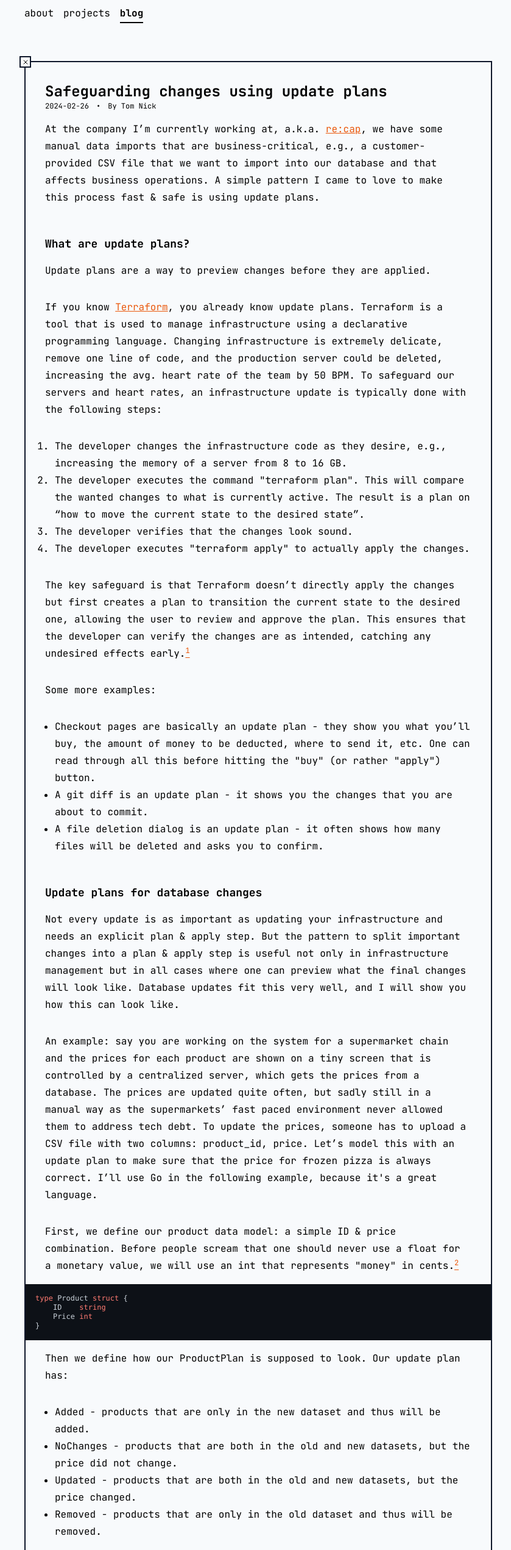
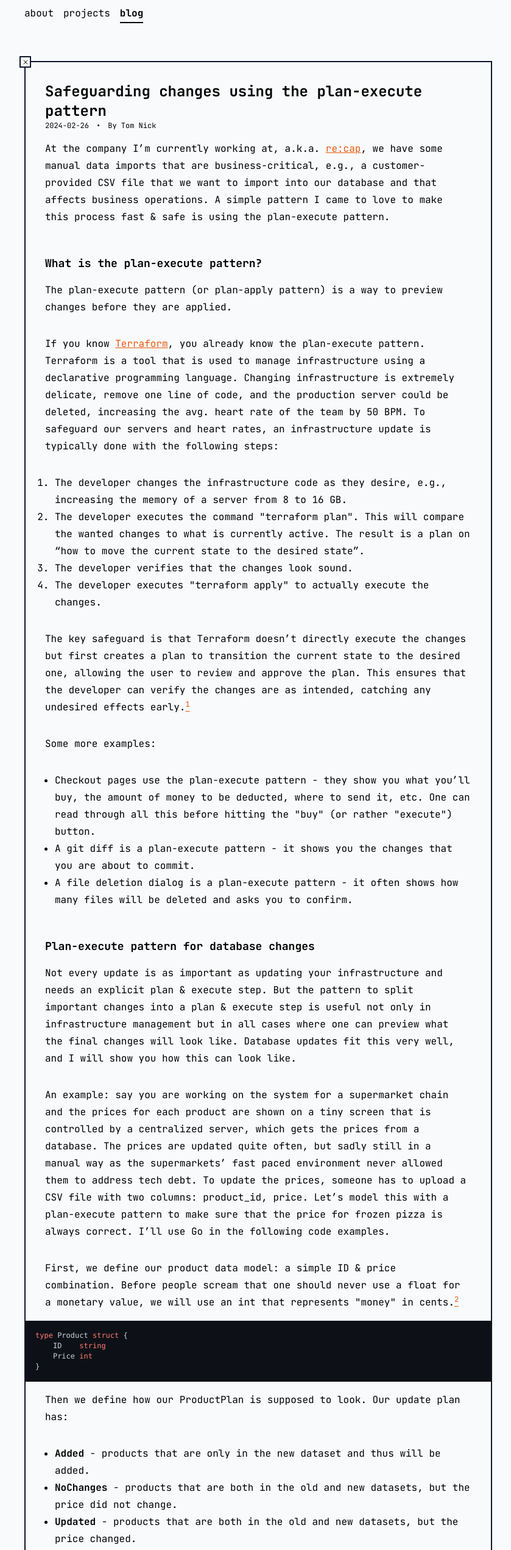
Before and after one commit to TN1ck/tn1ck.com, a Next.js app: page /blog/update-plans in a window 1280 px wide. Shown: the part 40-2582 px from the top of the page at 61% size, without its empty margins (216-1055 px from the left). Built offline with nearby package versions, Linux system fonts and the light colour scheme.

Commit message:
chore: rename update-plans to plan-execute pattern

```diff
--- a/pages/blog/update-plans.tsx
+++ b/pages/blog/update-plans.tsx
@@ -208,7 +208,7 @@ pepper,100
                 onClick={handleApply}
                 disabled={!updatePlan}
               >
-                Apply
+                Execute
               </button>
             </div>
           </Card>
@@ -273,7 +273,7 @@ pepper,100
 }
 
 export const METADATA = {
-  title: "Safeguarding changes using update plans",
+  title: "Safeguarding changes using the plan-execute pattern",
   date: "2024-02-26",
   slug: "update-plans",
 }
@@ -288,20 +288,22 @@ const UpdatePlans: NextPage = () => {
           imports that are business-critical, e.g., a customer-provided CSV file
           that we want to import into our database and that affects business
           operations. A simple pattern I came to love to make this process fast
-          & safe is using update plans.
+          & safe is using the plan-execute pattern.
         </p>
-        <h3>What are update plans?</h3>
+        <h3>What is the plan-execute pattern?</h3>
         <p>
-          Update plans are a way to preview changes before they are applied.
+          The plan-execute pattern (or plan-apply pattern) is a way to preview
+          changes before they are applied.
         </p>
         <p>
           If you know <a href="https://www.terraform.io/">Terraform</a>, you
-          already know update plans. Terraform is a tool that is used to manage
-          infrastructure using a declarative programming language. Changing
-          infrastructure is extremely delicate, remove one line of code, and the
-          production server could be deleted, increasing the avg. heart rate of
-          the team by 50 BPM. To safeguard our servers and heart rates, an
-          infrastructure update is typically done with the following steps:
+          already know the plan-execute pattern. Terraform is a tool that is
+          used to manage infrastructure using a declarative programming
+          language. Changing infrastructure is extremely delicate, remove one
+          line of code, and the production server could be deleted, increasing
+          the avg. heart rate of the team by 50 BPM. To safeguard our servers
+          and heart rates, an infrastructure update is typically done with the
+          following steps:
         </p>
         <ol>
           <li>
@@ -315,16 +317,16 @@ const UpdatePlans: NextPage = () => {
           </li>
           <li>The developer verifies that the changes look sound.</li>
           <li>
-            The developer executes "terraform apply" to actually apply the
+            The developer executes "terraform apply" to actually execute the
             changes.
           </li>
         </ol>
         <p>
-          The key safeguard is that Terraform doesn’t directly apply the changes
-          but first creates a plan to transition the current state to the
-          desired one, allowing the user to review and approve the plan. This
-          ensures that the developer can verify the changes are as intended,
-          catching any undesired effects early.
+          The key safeguard is that Terraform doesn’t directly execute the
+          changes but first creates a plan to transition the current state to
+          the desired one, allowing the user to review and approve the plan.
+          This ensures that the developer can verify the changes are as
+          intended, catching any undesired effects early.
           <a href="#footnotes">
             <sup>1</sup>
           </a>
@@ -332,25 +334,25 @@ const UpdatePlans: NextPage = () => {
         <p>Some more examples:</p>
         <ul>
           <li>
-            Checkout pages are basically an update plan - they show you what
+            Checkout pages use the plan-execute pattern - they show you what
             you’ll buy, the amount of money to be deducted, where to send it,
             etc. One can read through all this before hitting the "buy" (or
-            rather "apply") button.
+            rather "execute") button.
           </li>
           <li>
-            A git diff is an update plan - it shows you the changes that you are
-            about to commit.
+            A git diff is a plan-execute pattern - it shows you the changes that
+            you are about to commit.
           </li>
           <li>
-            A file deletion dialog is an update plan - it often shows how many
-            files will be deleted and asks you to confirm.
+            A file deletion dialog is a plan-execute pattern - it often shows
+            how many files will be deleted and asks you to confirm.
           </li>
         </ul>
-        <h3>Update plans for database changes</h3>
+        <h3>Plan-execute pattern for database changes</h3>
         <p>
           Not every update is as important as updating your infrastructure and
-          needs an explicit plan & apply step. But the pattern to split
-          important changes into a plan & apply step is useful not only in
+          needs an explicit plan & execute step. But the pattern to split
+          important changes into a plan & execute step is useful not only in
           infrastructure management but in all cases where one can preview what
           the final changes will look like. Database updates fit this very well,
           and I will show you how this can look like.
@@ -363,9 +365,8 @@ const UpdatePlans: NextPage = () => {
           manual way as the supermarkets’ fast paced environment never allowed
           them to address tech debt. To update the prices, someone has to upload
           a CSV file with two columns: product_id, price. Let’s model this with
-          an update plan to make sure that the price for frozen pizza is always
-          correct. I’ll use Go in the following example, because it's a great
-          language.
+          a plan-execute pattern to make sure that the price for frozen pizza is
+          always correct. I’ll use Go in the following code examples.
         </p>
         <p>
           First, we define our product data model: a simple ID & price
@@ -390,20 +391,20 @@ type Product struct {
         </p>
         <ul>
           <li>
-            Added - products that are only in the new dataset and thus will be
-            added.
+            <strong>Added</strong> - products that are only in the new dataset
+            and thus will be added.
           </li>
           <li>
-            NoChanges - products that are both in the old and new datasets, but
-            the price did not change.
+            <strong>NoChanges</strong> - products that are both in the old and
+            new datasets, but the price did not change.
           </li>
           <li>
-            Updated - products that are both in the old and new datasets, but
-            the price changed.
+            <strong>Updated</strong> - products that are both in the old and new
+            datasets, but the price changed.
           </li>
           <li>
-            Removed - products that are only in the old dataset and thus will be
-            removed.
+            <strong>Removed</strong> - products that are only in the old dataset
+            and thus will be removed.
           </li>
         </ul>
         <CodeBlock language="go" className="-mx-8">
@@ -464,7 +465,7 @@ func CreatePlan(
 `}
         </CodeBlock>
         <p>
-          To actually apply these changes, we define an interface that will
+          To actually execute these changes, we define an interface that will
           represent the database. We keep it simple and do not use any batch
           updates/inserts here.
         </p>
@@ -478,7 +479,7 @@ type Repo interface {
 	Transaction(func(repo Repo) error) error
 }
 
-func (pup ProductUpdatePlan) Apply(repo Repo) error {
+func (pup ProductUpdatePlan) Execute(repo Repo) error {
 	return repo.Transaction(func(repo Repo) error {
 		for _, product := range pup.Added {
 			err := repo.InsertProduct(product)
@@ -527,7 +528,7 @@ func UpdateProducts(
 		return plan, nil
 	}
 
-	return plan, plan.Apply(repo)
+	return plan, plan.Execute(repo)
 }
 `}
         </CodeBlock>
@@ -541,15 +542,15 @@ func UpdateProducts(
           To have an excuse for building this blog with React.js, here is an
           interactive toy example of how this could look. You can change the
           provided CSV data, click "Preview changes" and see the update plan.
-          You can then apply the update plan to the database by clicking "Apply
-          changes". The products and CSV data are seeded with some sensible
-          data. There is no error handling, you have to rely on the update plan
-          for the safe guarding ;).
+          You can then execute the update plan to the database by clicking
+          "Execute changes". The products and CSV data are seeded with some
+          sensible data. There is no error handling, you have to rely on the
+          plan-execute pattern for the safeguarding ;).
         </p>
         <div className="p-4 bg-gray-200 -mx-8">
           <StoreExample />
         </div>
-        <h3>When should one use update plans?</h3>
+        <h3>When should one use the plan-execute pattern?</h3>
         <p>
           This pattern does not make sense for most data updates; as this
           entails more work and complexity. It makes sense when:
@@ -569,10 +570,10 @@ func UpdateProducts(
         </ul>
         <h3>Snapshots & undo</h3>
         <p>
-          Update plans do not prevent a faulty update from being applied, so it
-          is important as well that there is an undo option. Sometimes this is
-          not completely possible - e.g., when Terraform deletes your production
-          database, you can’t just "undo" that.
+          The plan-execute pattern does not prevent a faulty update from being
+          applied, so it is important as well that there is an undo option.
+          Sometimes this is not completely possible - e.g., when Terraform
+          deletes your production database, you can’t just "undo" that.
           <a href="#footnotes">
             <sup>3</sup>
           </a>{" "}
@@ -587,7 +588,7 @@ func UpdateProducts(
             <sup>4</sup>
           </a>{" "}
           This works only so long as <i>all</i> changes to the system are made
-          through the update plan, so for most systems, this is not feasible.
+          through the update plans, so for most systems, this is not feasible.
         </p>
         <h3>Why is this not a database feature already?</h3>
         <p>
--- a/styles/globals.css
+++ b/styles/globals.css
@@ -79,7 +79,7 @@ address {
 
 .hljs {
   font-size: 12px;
-  line-height: 15px;
+  line-height: 17px;
 }
 
 .dot-shadow {
```
